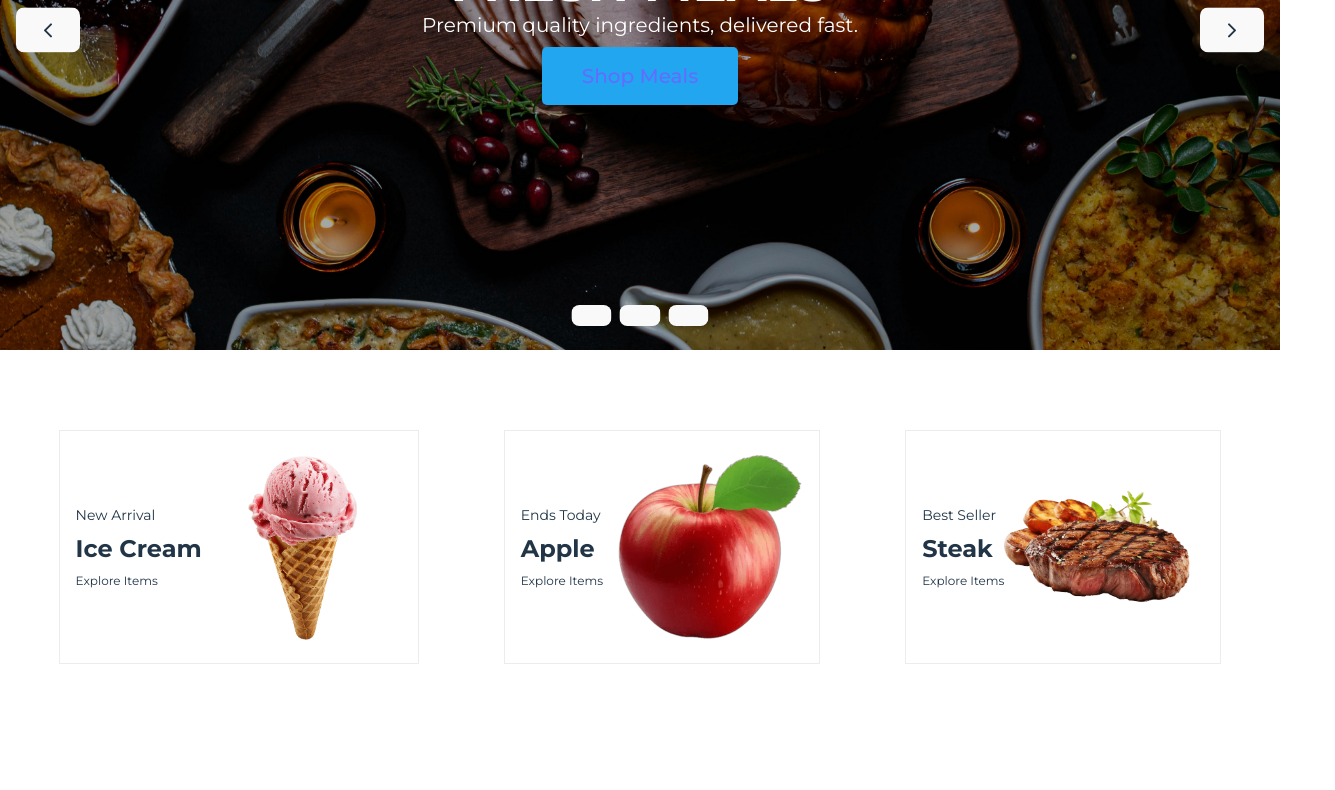
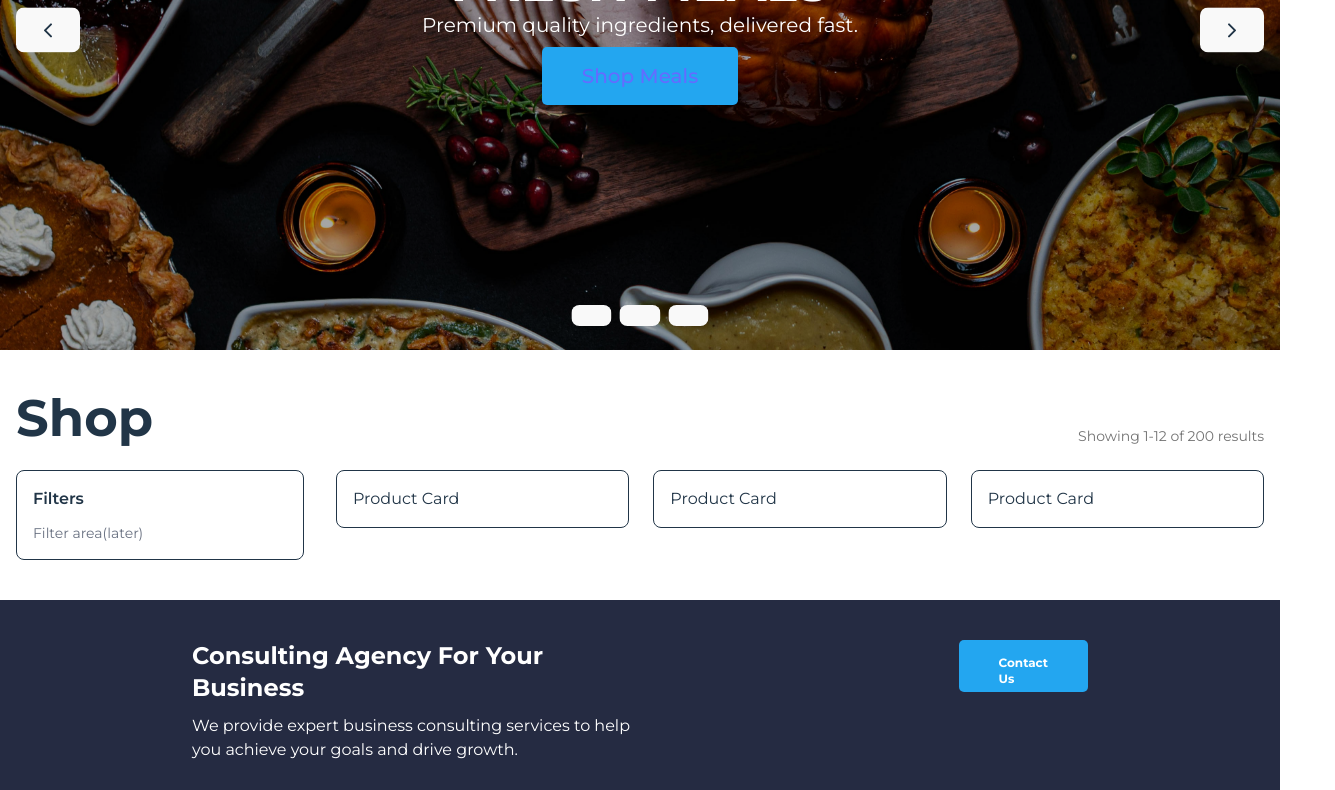
Before and after one commit to keremgarip/workintech-ecommerce, a React (Vite) app in the folder workintech-ecommerce/: page /shop in a window 1280 px wide. Shown: the part 354-1144 px from the top of the page, 1335 px wide, since content can reach past the window. Built offline with nearby package versions, Linux system fonts and the light colour scheme.

Commit message:
HomePage desktop view completed, Shop component started

```diff
--- a/workintech-ecommerce/src/App.jsx
+++ b/workintech-ecommerce/src/App.jsx
@@ -1,13 +1,18 @@
+import {Switch, Route} from "react-router-dom";
 import Footer from "./components/Footer"
 import Header from "./components/Header"
 import PageContent from "./components/PageContent"
+import Shop from "./components/Shop";
 
 function App() {
 
   return (
     <>
       <Header />
-      <PageContent />
+      <Switch>
+        <Route exact path="/" component={PageContent} />
+        <Route path="/shop" component={Shop} />
+      </Switch>
       <Footer />
     </>
   )
--- a/workintech-ecommerce/src/components/PageContent.jsx
+++ b/workintech-ecommerce/src/components/PageContent.jsx
@@ -30,8 +30,8 @@ export default function PageContent() {
             </Container>
             {/* Bestseller */}
             <Container>
-                <div className="px-2 py-12 flex justify-center gap-7.5">
-                    <div className="border border-[#8EC2F2] h-[800px] w-[400px] bg-cover bg-center py-6 pr-6 pl-12 flex flex-col gap-[5px]" style={{ backgroundImage: "url('src/assets/barista-drink.jpg')" }}>
+                <div className="px-2 py-12 flex justify-center gap-7.5 items-stretch">
+                    <div className="border border-[#8EC2F2] w-[400px] bg-cover bg-center py-6 pr-6 pl-12 flex flex-col gap-[5px]" style={{ backgroundImage: "url('src/assets/barista-drink.jpg')" }}>
                         <h6 className="text-sm font-bold">ALL PRODUCTS</h6>
                         <h6 className="text-sm font-bold">200 items</h6>
                     </div>
@@ -99,7 +99,7 @@ export default function PageContent() {
                 </div>
             </Container>
             <Container>
-                <div className="px-2 py-12 flex justify-center gap-7.5">
+                <div className="px-2 py-12 flex justify-center gap-7.5 items-stretch">
                     <div className="flex-col">
                         <div className="flex gap-2.5 items-center border-b-2 border-[#ECECEC]">
                             <h3 className="font-bold text-base">Bestseller Products</h3>
@@ -130,7 +130,7 @@ export default function PageContent() {
                         </div>
                     </div>
                     <div className="bestseller-left">
-                        <div className="border border-[#8EC2F2] h-[800px] w-[400px] bg-cover bg-center py-6 pr-6 pl-12 flex flex-col gap-[5px]" style={{ backgroundImage: "url('src/assets/donuts.jpg')" }}>
+                        <div className="border border-[#8EC2F2] w-[400px] h-full bg-cover bg-center py-6 pr-6 pl-12 flex flex-col gap-[5px]" style={{ backgroundImage: "url('src/assets/donuts.jpg')" }}>
                             <h6 className="text-sm font-bold">ALL PRODUCTS</h6>
                             <h6 className="text-sm font-bold">200 items</h6>
                         </div>
--- /dev/null
+++ b/workintech-ecommerce/src/components/Shop.jsx
@@ -0,0 +1,30 @@
+import React from "react";
+import { Link } from "react-router-dom";
+
+export default function Shop() {
+    return (
+        <main className="w-full">
+            <div className="max-w-7xl mx-auto px-4 py-10">
+                <div className="flex items-end justify-between mb-6">
+                    <h1 className="text-3xl font-bold">Shop</h1>
+                    <p className="text-sm text-[#737373]">Showing 1-12 of 200 results</p>
+                </div>
+                <div className="grid grid-cols-12 gap-8">
+                    <aside className="col-span-3">
+                        <div className="border rounded-lg p-4">
+                            <h2 className="font-semibold mb-3">Filters</h2>
+                            <p className="text-sm text-gray-500">Filter area(later)</p>
+                        </div>
+                    </aside>
+                    <section className="col-span-9">
+                        <div className="grid grid-cols-3 gap-6">
+                            <div className="border rounded-lg p-4">Product Card</div>
+                            <div className="border rounded-lg p-4">Product Card</div>
+                            <div className="border rounded-lg p-4">Product Card</div>
+                        </div>
+                    </section>
+                </div>
+            </div>
+        </main>
+    )
+}
```
